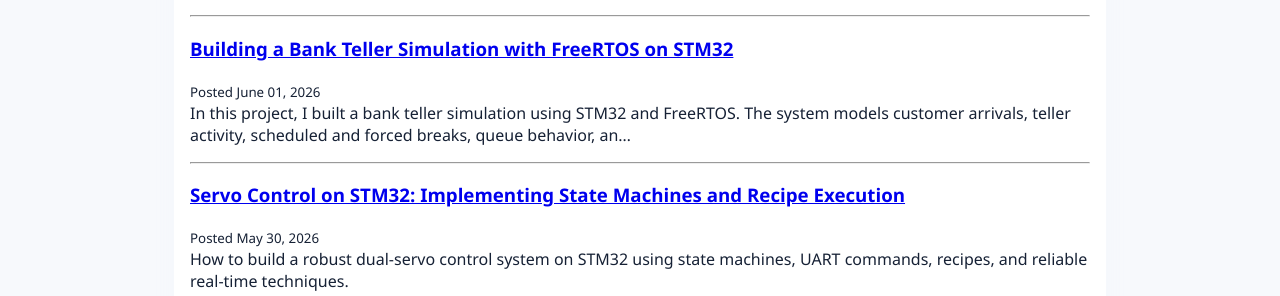
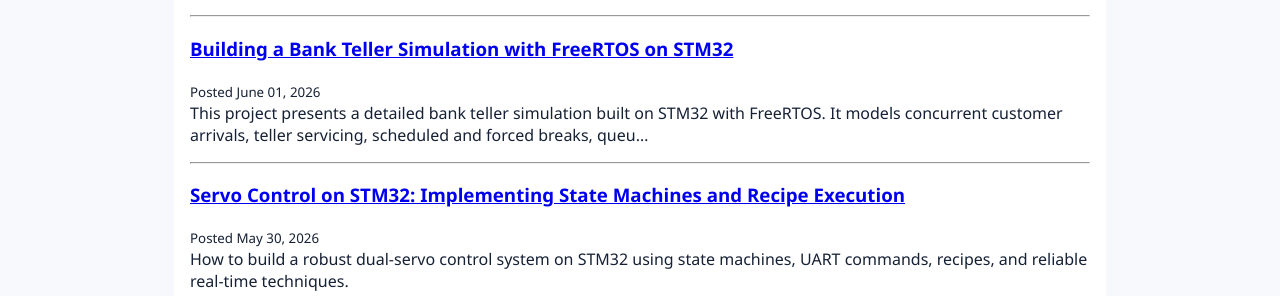
Before and after one commit to mbaglo/mbaglo.github.io, a Jekyll site: the page built from blog.md, in a window 1280 px wide and 1164 px high. Shown: the part 331-627 px from the top of the window. Built offline with Jekyll 4.4.1, drawn with Linux system fonts in a browser that asks for light colours; some of the changed lines change nothing that is shown.

Commit message:
Rewrite bank simulation blog post in detailed third-person style

```diff
--- a/_posts/2026-06-01-bank-teller-simulation-with-freertos-on-stm32.md
+++ b/_posts/2026-06-01-bank-teller-simulation-with-freertos-on-stm32.md
@@ -2,108 +2,151 @@
 layout: post
 title: "Building a Bank Teller Simulation with FreeRTOS on STM32"
 date: 2026-06-01
-description: "A real-time systems project using STM32 and FreeRTOS to simulate bank tellers, customer queues, breaks, and performance metrics."
-excerpt: "In this project, I built a bank teller simulation using STM32 and FreeRTOS. The system models customer arrivals, teller activity, scheduled and forced breaks, queue behavior, and end-of-day performance metrics."
+description: "A detailed real-time systems project using STM32 and FreeRTOS to simulate bank tellers, customer queues, break handling, synchronization, and performance monitoring in an embedded environment."
+excerpt: "This project presents a detailed bank teller simulation built on STM32 with FreeRTOS. It models concurrent customer arrivals, teller servicing, scheduled and forced breaks, queue management, and end-of-day performance reporting using tasks, semaphores, mutexes, interrupts, and message queues."
 ---
 
-In this project, I built a **bank teller simulation** using **STM32** and **FreeRTOS** to model customer arrivals, teller service behavior, break scheduling, queue activity, and end-of-day reporting in a real-time embedded environment.
+This project presents a **bank teller simulation** implemented on **STM32** using **FreeRTOS** to model concurrent customer arrivals, teller servicing, break scheduling, queue dynamics, and end-of-day reporting in a real-time embedded environment.
 
-The goal of the project was to apply RTOS concepts in a practical way by simulating a system with multiple concurrent tasks and shared resources. Instead of treating task scheduling as an abstract idea, this project made it possible to observe how semaphores, queues, mutexes, timers, and interrupts work together in a realistic embedded application.
+The work was designed as a practical exploration of real-time operating system concepts in a structured embedded application. Rather than demonstrating RTOS primitives in isolation, the project integrates **tasks, message queues, semaphores, mutexes, timers, interrupts, UART communication, and display output** into a single system that reflects the behavior of a small service environment.
 
-## Project Overview
+## Project Objective
 
-The simulation models a small bank with:
-- a customer arrival task,
-- three teller tasks,
-- separate break-management tasks,
-- a metrics task for monitoring and final reporting,
-- and a random-number task for generating variable timing behavior.
+The primary objective of the simulation is to demonstrate how a real-time embedded system can coordinate multiple concurrent activities while maintaining correct shared-state management and predictable system behavior. The project models a bank environment in which customers arrive over time, join a queue, are served by one of three tellers, and contribute to system-wide statistics such as wait time, service time, queue depth, idle time, and break duration.
 
-Customers are generated at random intervals and placed into a message queue. Tellers wait for customers, process transactions with randomized service times, and update queue and service statistics. Break tasks allow tellers to take both scheduled and forced breaks, while a metrics task continuously reports system status and generates an end-of-day summary once the bank closes.
+In addition to software coordination, the project incorporates hardware interaction through UART logging, timer-driven simulated time, button-triggered teller breaks, and 7-segment display output for queue depth. This makes the implementation more representative of a complete embedded system rather than a purely algorithmic simulation.
 
-## RTOS Concepts Used
+## System Architecture
 
-This project gave me hands-on practice with several important RTOS mechanisms:
+The simulation is organized as a set of cooperating RTOS tasks, each with a clearly defined responsibility:
 
-### Tasks
-Multiple tasks run concurrently, each with a specific role:
-- **Bank task** for customer generation
-- **Teller tasks** for customer service
-- **Break tasks** for teller break control
-- **Metrics task** for reporting queue and teller statistics
-- **Random number task** for timing variability
+- **Bank task**: generates customers at randomized time intervals and places them into the queue.
+- **Teller tasks**: represent three concurrent service agents that wait for customers, process transactions, and update performance statistics.
+- **Break tasks**: monitor each teller for scheduled or forced breaks and manage break timing.
+- **Metrics task**: periodically reports system status and generates the final end-of-day summary.
+- **Random number task**: supports timing variability for simulation behavior.
 
-This modular task structure made the simulation easier to organize and helped separate system behavior into manageable components.
+This modular design improves readability, simplifies debugging, and reflects a common embedded-software practice of separating responsibilities into focused concurrent units.
+
+## Customer Queue and Arrival Modeling
+
+Customer arrivals are modeled by the bank task, which runs continuously while the bank remains open. The system checks whether the simulated time falls within operating hours and, when open, generates customers at randomized intervals using the STM32 hardware random number generator.
+
+Each customer is represented by an arrival timestamp. That timestamp is placed into a FreeRTOS message queue, which serves as the central waiting line for the bank. The queue is bounded, which allows the project to simulate the practical effects of limited service capacity. If the queue reaches its maximum size, the system logs that no additional customers can be accepted until space becomes available.
+
+This approach provides a realistic way to model congestion and enables later calculation of wait times based on the difference between a customer’s arrival time and the time service actually begins.
+
+## Teller Operation and Service Logic
+
+Three teller tasks operate concurrently and represent the available service stations. Each teller waits for a signal indicating that a customer is ready in the queue. Once a customer is retrieved from the message queue, the teller simulates a transaction with a randomized service duration.
+
+During customer service, the system updates multiple performance metrics, including:
+- number of customers served,
+- total service time,
+- maximum service time,
+- total idle time,
+- and maximum idle time.
+
+The teller logic also measures how long each customer waited before service. These wait times contribute to aggregate queue statistics such as total wait time and maximum observed wait time. By combining queue-level and teller-level metrics, the project provides a more complete view of operational performance over the simulated workday.
+
+## Break Scheduling and Forced Break Control
+
+One of the most distinctive features of the project is its break-management subsystem. Each teller has a dedicated break task that monitors whether it is time for a scheduled break or whether a forced break has been triggered externally.
+
+Scheduled breaks are determined using randomized intervals and durations. This introduces variability into teller availability and helps simulate the types of interruptions that affect real service systems.
+
+Forced breaks are triggered using hardware button interrupts. When a button is pressed, the corresponding teller enters a break state, and the event is reflected in system logging and LED output. When the button state changes, the teller can return to active operation.
+
+This design demonstrates how RTOS task coordination can be integrated with external interrupt handling to create interactive embedded behavior. It also shows the additional complexity introduced when resource availability changes asynchronously.
+
+## Synchronization and Shared Resource Protection
+
+Because the simulation involves multiple tasks operating on shared data, synchronization is essential. The project uses several RTOS synchronization primitives to maintain correctness:
 
 ### Message Queues
-Customer arrivals are stored in a FreeRTOS message queue. Each queued item represents a customer arrival time, which is later used to compute wait time before service.
-
-This queue-based design made it possible to simulate realistic customer buildup and teller response under different timing conditions.
+A FreeRTOS message queue is used to hold pending customers. This provides orderly communication between the customer-generation logic and the teller-service logic.
 
 ### Semaphores
-Semaphores are used to coordinate several parts of the system:
-- signaling when customers are ready,
-- tracking teller availability,
-- handling UART transmission completion,
-- and triggering forced breaks for individual tellers.
+Semaphores are used to signal important events and manage availability, including:
+- customer readiness,
+- teller availability,
+- UART transmission completion,
+- and break activation for each teller.
 
-This helped reinforce the difference between event signaling and mutual exclusion in embedded multitasking systems.
+These semaphores allow tasks to coordinate efficiently without constant polling.
 
 ### Mutexes
-Mutexes protect shared resources such as:
+Mutexes are used to protect shared resources such as:
 - queue statistics,
 - teller statistics,
-- and UART output.
+- and UART communication.
 
-Because multiple tasks update shared state, mutex protection is necessary to avoid inconsistent data and race conditions.
+Without mutual exclusion, multiple tasks updating these resources simultaneously could produce inconsistent counters, corrupted output, or race conditions. The project therefore demonstrates an important embedded-systems principle: concurrency must be paired with disciplined synchronization.
 
-## Simulation Features
+## Simulated Time and Real-Time Behavior
 
-A few features made the simulation especially interesting to build:
+The project uses a timer-driven mechanism to advance simulated time while running on real hardware. A periodic timer interrupt updates the simulated bank clock, and helper functions convert that time into a readable clock representation.
 
-### Randomized Customer Arrivals and Service Times
-The system uses the STM32 hardware RNG to generate variable arrival times, transaction lengths, and break timing. This makes the simulation more dynamic and allows the queue depth and teller utilization to change over time.
+This allows the simulation to operate on an accelerated timescale while still preserving a clear sense of operating hours, transaction duration, and break intervals. For example, the bank can open, process a full workday of events, and close within a practical demonstration period on the hardware platform.
 
-### Teller Break Handling
-Each teller can take:
-- **scheduled breaks**, based on randomly assigned intervals and durations,
-- or **forced breaks**, triggered through external button interrupts.
+The use of simulated time is especially important for performance reporting because it provides meaningful metrics such as average wait time, service duration, and break duration in application-specific units rather than raw tick values alone.
 
-This introduced an interactive hardware element into the simulation and made the system behavior more realistic.
+## Monitoring and End-of-Day Reporting
 
-### Real-Time Metrics Reporting
-The metrics task periodically reports:
-- simulated clock time,
-- number of customers in queue,
+The metrics task provides continuous visibility into system behavior. At regular intervals, it reports:
+- current simulated time,
+- customers waiting in queue,
 - teller status,
-- customers served,
-- wait times,
-- service times,
-- break statistics,
-- and system idle time.
+- teller service counts,
+- and related operating information.
 
-At the end of the simulated workday, the project generates an end-of-day summary to show how the bank performed overall.
+In addition, the queue depth is displayed on a 7-segment display, adding a visual hardware-based summary of current load.
 
-### 7-Segment Queue Display
-The project also displays the number of customers waiting in the queue on a 7-segment display, which adds a useful visual hardware interface to the simulation.
+Once the bank closes and all customers have been served, the system generates an end-of-day report. This report includes:
+- total customers served,
+- customers served by each teller,
+- average and maximum customer wait times,
+- teller average service times,
+- teller idle times,
+- maximum transaction times,
+- number of breaks taken,
+- average break times,
+- longest and shortest break durations,
+- maximum queue depth,
+- and idle-hook statistics for overall system idle time.
 
-## What I Learned
+This reporting stage transforms the simulation from a simple concurrency exercise into a performance-analysis tool. It allows the project to capture not only what the system did, but also how effectively it operated under changing conditions.
 
-This project helped me strengthen my understanding of embedded real-time system design in several ways.
+## Embedded Interfaces and Hardware Interaction
 
-First, it showed how a system with many moving parts can be organized through modular task design. Separating bank logic, teller behavior, break handling, and metrics collection made the code easier to reason about and debug.
+A notable strength of the project is its integration of software scheduling with physical hardware features. Several interfaces contribute to this:
 
-Second, it highlighted the importance of synchronization. A project like this quickly becomes unreliable if shared resources are not protected correctly or if task coordination is not handled carefully.
+- **UART output** is used for logging simulation events and reporting results.
+- **Button interrupts** allow manual triggering of teller breaks.
+- **LED indicators** provide immediate visual feedback for teller break states.
+- **7-segment display output** shows queue occupancy.
+- **STM32 hardware RNG** introduces realistic variability in arrivals, transactions, and breaks.
 
-Third, it demonstrated how embedded systems can combine software logic with physical interaction. The use of button-triggered breaks, UART output, timers, and 7-segment display output made the simulation feel much closer to a real embedded control system than a purely software-only exercise.
+These features help bridge the gap between abstract RTOS theory and practical embedded implementation. The system is not only concurrent in software, but also interactive and observable through the hardware platform.
 
-## Reflection
+## Technical Significance
 
-What I liked most about this project was that it connected RTOS theory to implementation. Concepts like queues, semaphores, idle time, and concurrency became much more meaningful once I could see them affecting system behavior in a complete embedded application.
+From a systems perspective, the project demonstrates several important design principles:
 
-This project also gave me more confidence working with STM32-based systems that combine scheduling, timing, peripherals, and shared-state coordination.
+- decomposition of behavior into concurrent tasks,
+- safe communication between producers and consumers,
+- protection of shared state,
+- interaction between interrupt-driven and task-driven execution,
+- performance monitoring in a resource-constrained environment,
+- and integration of hardware peripherals into a real-time application.
 
-As I continue building embedded and sensing systems, projects like this help reinforce the design discipline required for larger real-time applications.
+The project also highlights how even a conceptually simple service model becomes significantly more complex when concurrency, timing variability, asynchronous events, and shared resources are involved. That complexity makes the project a useful exercise in disciplined embedded design.
+
+## Conclusion
+
+This bank teller simulation serves as a detailed example of how **STM32** and **FreeRTOS** can be used to build a structured, interactive, and measurable real-time embedded application. By combining concurrent task scheduling with queue management, synchronization, hardware interrupts, and runtime metrics, the system provides a strong demonstration of applied RTOS principles.
+
+Beyond simulating a bank environment, the project shows how embedded systems can be designed to manage multiple independent activities while preserving correctness, visibility, and responsiveness. As a result, it offers value both as a learning exercise in real-time systems and as a foundation for thinking about more advanced embedded monitoring and control applications.
 
 [View project code](https://github.com/mbaglo/MyProjects/tree/main/Real%20Time%20%26%20Embedded%20System/Project%203_Bank%20Teller%20Simulation)
 
```
